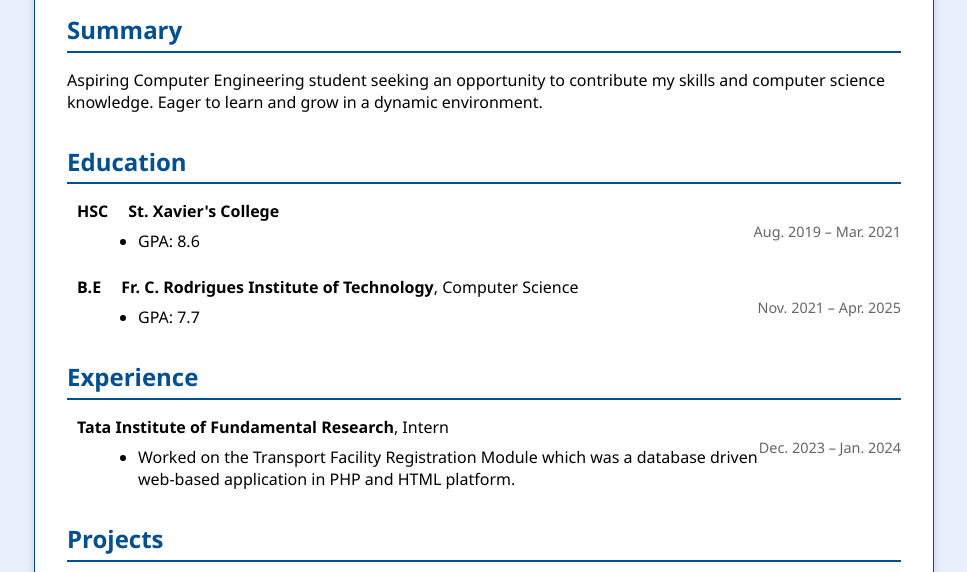
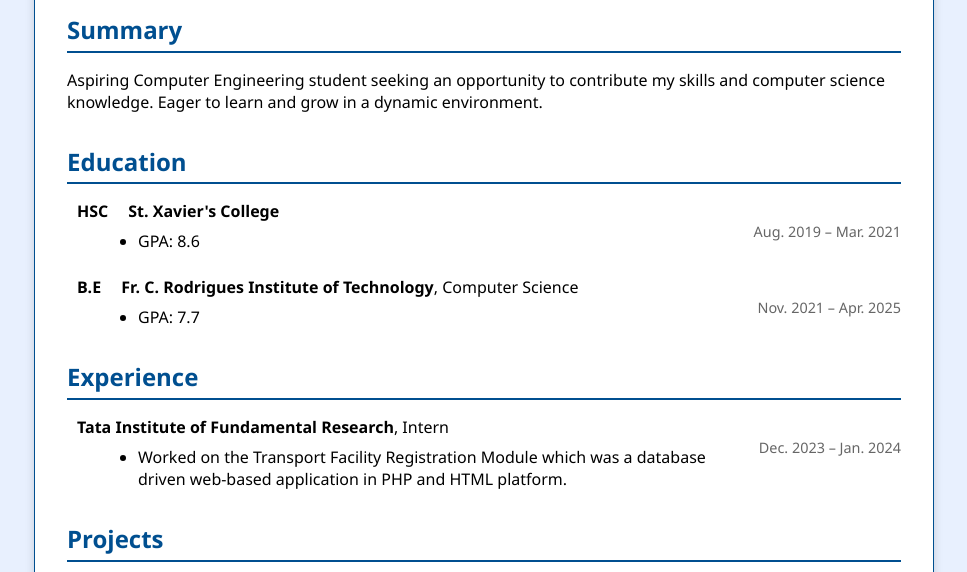
Before and after one commit to IvanGeorgeKurian/resume, a plain HTML site: page index.html in a window 1280 px wide. Shown: the part 228-800 px from the top of the page, without its empty margins (156-1123 px from the left). Drawn offline with Linux system fonts and the light colour scheme.

Commit message:
Update style.css

```diff
--- a/style.css
+++ b/style.css
@@ -65,7 +65,7 @@
 
     .custom-list {
         padding-left: 55px; /* or increase this value as needed */
-        max-width: 650px;   /* or width: 100%; */
+        max-width: 570px;   /* or width: 100%; */
 
       }
 
```
